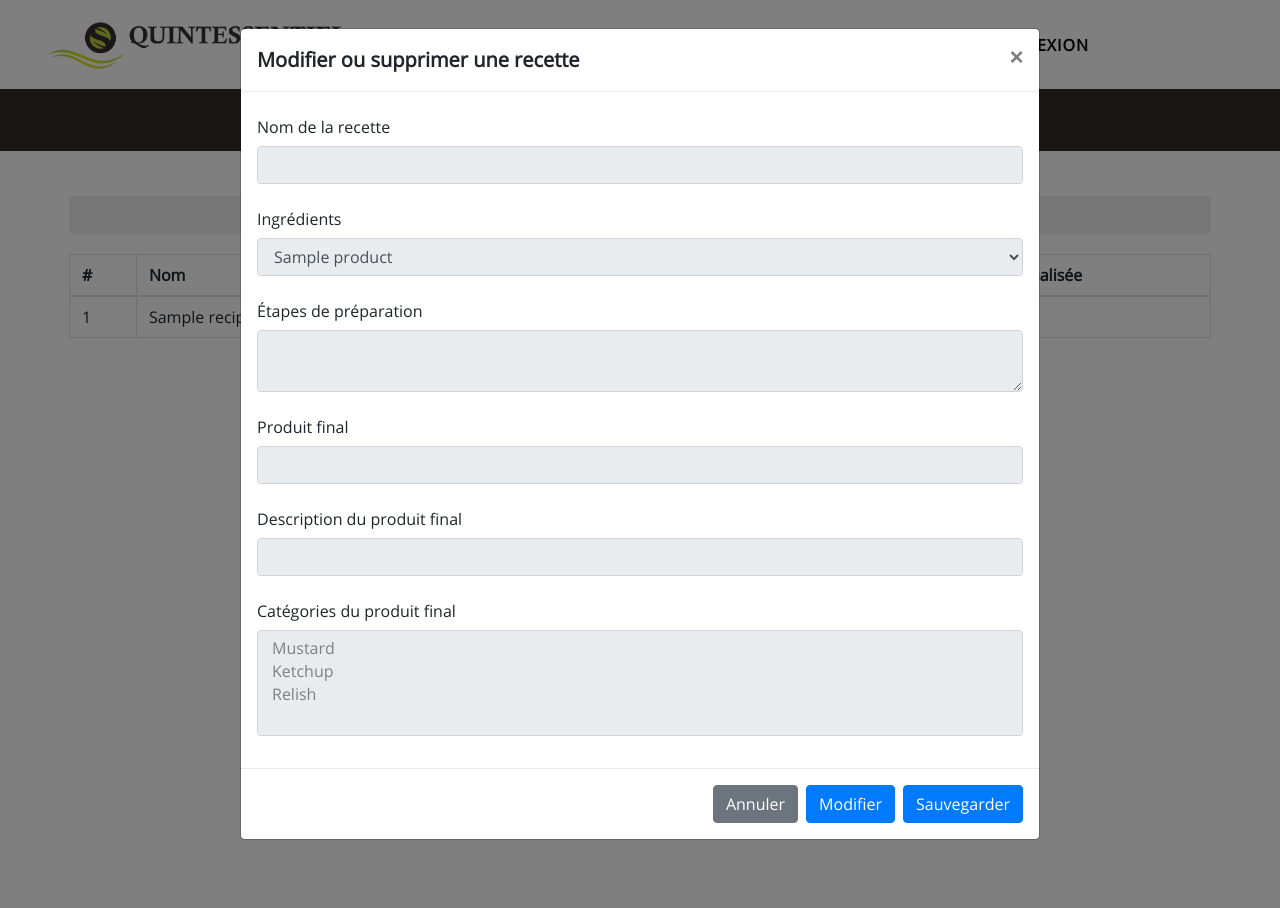
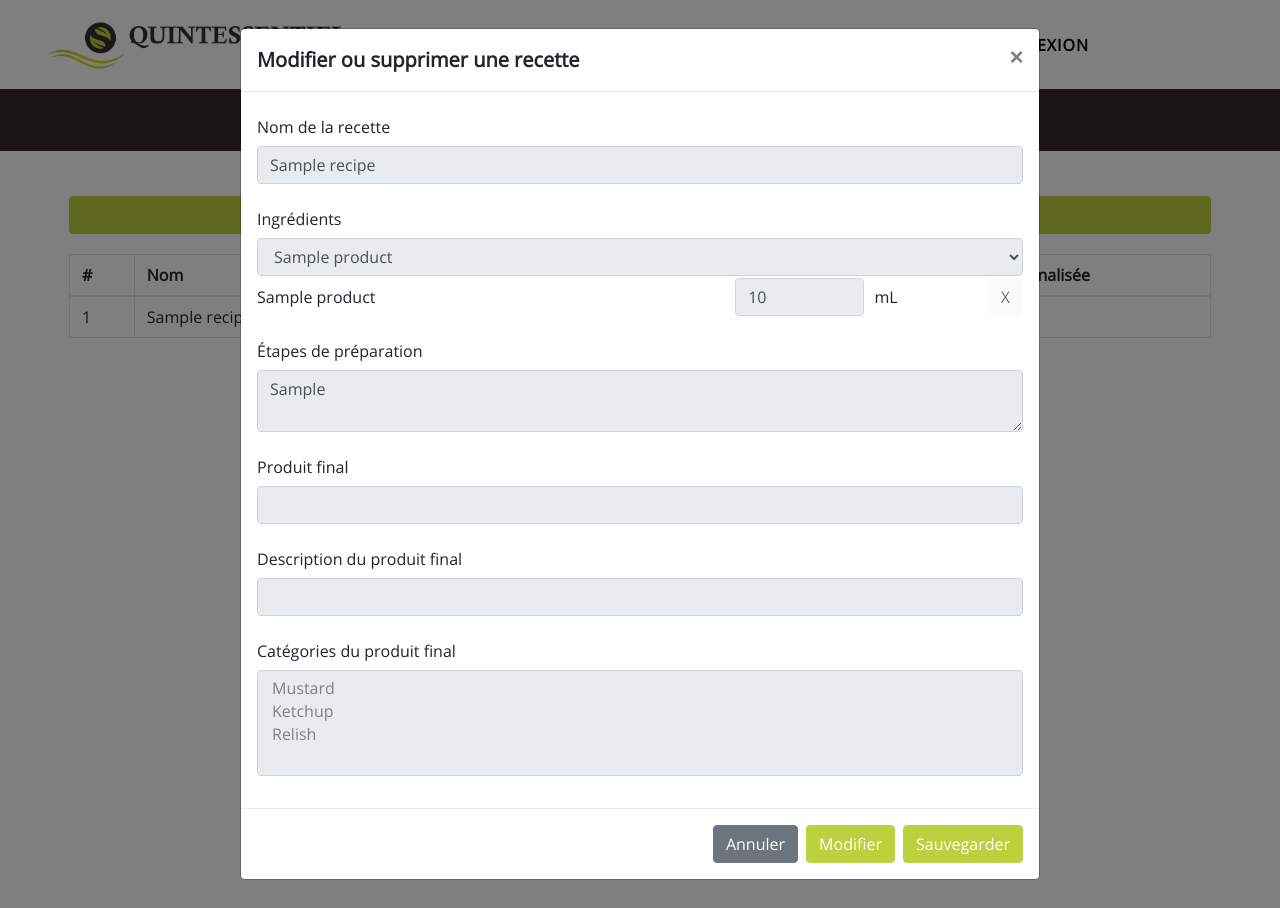
Before and after one commit to cyvilanova/projetFinalWebsite, a PHP site: page /myrecipes.php in a window 1280 px wide, after a click that opens the changed part. Run offline with PHP 8.4, Linux system fonts and the light colour scheme; tables that the repository leaves empty hold one stand-in row (values such as "Sample post"); some libraries are stand-ins or nearby versions.

Commit message:
Added addRecipe modal & changed the order of parameters for product constructor

```diff
--- a/javascript/manageRecipes.js
+++ b/javascript/manageRecipes.js
@@ -7,13 +7,8 @@ function editRecipe(recipe) {
   document.getElementById('recipe-name').value = recipe.name;
   document.getElementById('recipe-steps').value = recipe.steps;
 
-  console.log(recipe);
   displayIngredients(recipe.ingredients);
 }
-
-$('#myModal').on('shown.bs.modal', function () {
-  $('#recipe-name').trigger('focus')
-});
 
 /** Enables the editing in the modal to edit the recipe */
 function enableEditing() {
@@ -22,25 +17,33 @@ function enableEditing() {
 
 /** Changes the state of the editable areas */
 function disableForm(disabled) {
+  $("#removeIng").prop("disabled", disabled);
   $("#editModal input").prop("disabled", disabled);
   $("#recipe-steps").prop("disabled", disabled);
   $("#product-categories").prop("disabled", disabled);
   $("#recipe-ingredients").prop("disabled", disabled);
-  $("#removeIngredient").prop("disabled", disabled);
+}
+
+function addRecipeAddIngredientModal(select) {
+  addIngredient(select, '#addModal');
+}
+
+function editRecipeAddIngredientModal(select) {
+  addIngredient(select, '#editModal');
 }
 
 /** Update the list of ingredients used for the recipe in the modal. */
-function addIngredient(select) {
+function addIngredient(select, modalId) {
 
   const ingredientId = ($($('#recipe-ingredients').find("option")[select.selectedIndex]).attr("id"));
   let html1 = '<div class=\"ingredient-item\" id="ingredient-item-' + ingredientId + '"></div>';
   const html2 = '<label for=\"ingredient\" class=\"col-form-label\">' + $('#recipe-ingredients').val() + '</label>';
   const html4 = '<input type=\"number\" step=\"0.01\" min=\"0\" lang=\"en\" class=\"form-control input-volume\" id=\"recipe-ingredient\" value=0>';
   const html5 = '<label class=\"col-form-label label-volume\"> mL </label>';
-  const deleteBtn = '<button type="button" class="btn btn-light btn-remove" id="removeIngredient" onclick="removeIngredient(' + ingredientId +')">X</button>';
+  const deleteBtn = '<button type="button" class="btn btn-light btn-remove" id="removeIng" onclick="removeIngredient(' + ingredientId +')" disabled>X</button>';
 
   html1 = $(html1).append(html2, html4, html5, deleteBtn);
-  $('#ingredients').append(html1);
+  $(modalId).find('#ingredients').append(html1);
 }
 
 /** Removes an ingredient from the list when clicking on the X */
@@ -60,6 +63,6 @@ function displayIngredients(ingredients) {
     const deleteBtn = '<button type="button" class="btn btn-light btn-remove" onclick="removeIngredient(' + ingredients[i].id +')" disabled>X</button>';
 
     html1 = $(html1).append(html2, html4, html5, deleteBtn);
-    $('#ingredients').append(html1);
+    $('#editModal').find('#ingredients').append(html1);
   }
 }
--- a/myrecipes.php
+++ b/myrecipes.php
@@ -36,7 +36,7 @@ include_once "phpScripts/Product/CtrlProduct.php";
     </div>
 
     <div class="recipes-wrapper table-responsive">
-        <button type="button" class="btn btn-add-recipe" data-toggle="modal" data-target="#editModal">Ajouter une recette</button>
+        <button type="button" class="btn btn-quintessentiel" data-toggle="modal" data-target="#addModal">Ajouter une recette</button>
 
         <table class="table table-bordered table-hover">
             <thead class="thead-light">
@@ -56,7 +56,7 @@ include_once "phpScripts/Product/CtrlProduct.php";
         </table>
     </div>
 
-
+    <!-- Edit a recipe modal -->
     <div class="modal fade" id="editModal" tabindex="-1" role="dialog" aria-labelledby="editRecipeModal" aria-hidden="true">
         <div class="modal-dialog modal-lg" role="document">
             <div class="modal-content">
@@ -74,7 +74,7 @@ include_once "phpScripts/Product/CtrlProduct.php";
                         </div>
                         <div class="form-group">
                             <label for="recipe-ingredients" class="col-form-label">Ingrédients</label>
-                            <select class="form-control selectpicker" data-live-search="true" onchange="addIngredient(this)" id="recipe-ingredients" data-live-search="true" disabled>
+                            <select class="form-control selectpicker" data-live-search="true" onchange="editRecipeAddIngredientModal(this)" id="recipe-ingredients" data-live-search="true" disabled>
                                 <?php
                                 $ctrlP = new CtrlProduct();
                                 $ctrlP->loadAllIngredients();
@@ -97,7 +97,7 @@ include_once "phpScripts/Product/CtrlProduct.php";
                         </div>
                         <div class="form-group">
                             <label for="product-categories" class="col-form-label">Catégories du produit final</label>
-                            <select class="form-control selectpicker" multiple data-live-search="true" id="product-categories" data-live-search="true" disabled>
+                            <select class="form-control selectpicker" multiple data-live-search="true" id="product-categories" disabled>
                                 <option>Mustard</option>
                                 <option>Ketchup</option>
                                 <option>Relish</option>
@@ -107,8 +107,65 @@ include_once "phpScripts/Product/CtrlProduct.php";
                 </div>
                 <div class="modal-footer">
                     <button type="button" class="btn btn-secondary" data-dismiss="modal">Annuler</button>
-                    <button type="button" class="btn btn-primary" onclick="enableEditing()">Modifier</button>
-                    <button type="button" class="btn btn-primary">Sauvegarder</button>
+                    <button type="button" class="btn btn-quintessentiel" onclick="enableEditing()">Modifier</button>
+                    <button type="button" class="btn btn-quintessentiel">Sauvegarder</button>
+                </div>
+            </div>
+        </div>
+    </div>
+
+    <!-- New recipe modal -->
+    <div class="modal fade" id="addModal" tabindex="-1" role="dialog" aria-labelledby="addRecipeModal" aria-hidden="true">
+        <div class="modal-dialog modal-lg" role="document">
+            <div class="modal-content">
+                <div class="modal-header">
+                    <h5 class="modal-title" id="addRecipeModal">Ajouter une nouvelle recette</h5>
+                    <button type="button" class="close" data-dismiss="modal" aria-label="Close">
+                        <span aria-hidden="true">&times;</span>
+                    </button>
+                </div>
+                <div class="modal-body">
+                    <form>
+                        <div class="form-group">
+                            <label for="recipe-name" class="col-form-label">Nom de la recette</label>
+                            <input type="text" class="form-control" id="recipe-name">
+                        </div>
+                        <div class="form-group">
+                            <label for="recipe-ingredients" class="col-form-label">Ingrédients</label>
+                            <select class="form-control selectpicker" data-live-search="true" onchange="addRecipeAddIngredientModal(this)" id="recipe-ingredients">
+                                <?php
+                                $ctrlP = new CtrlProduct();
+                                $ctrlP->loadAllIngredients();
+                                ?>
+                            </select>
+                            <div id="ingredients" class="ingredients-list">
+                            </div>
+                        </div>
+                        <div class="form-group">
+                            <label for="recipe-steps" class="col-form-label">Étapes de préparation</label>
+                            <textarea class="form-control" id="recipe-steps"></textarea>
+                        </div>
+                        <div class="form-group">
+                            <label for="recipe-product" class="col-form-label">Produit final</label>
+                            <input type="text" class="form-control" id="recipe-product">
+                        </div>
+                        <div class="form-group">
+                            <label for="recipe-description" class="col-form-label">Description du produit final</label>
+                            <input type="text" class="form-control" id="recipe-description">
+                        </div>
+                        <div class="form-group">
+                            <label for="product-categories" class="col-form-label">Catégories du produit final</label>
+                            <select class="form-control selectpicker" multiple data-live-search="true" id="product-categories" data-live-search="true">
+                                <option>Mustard</option>
+                                <option>Ketchup</option>
+                                <option>Relish</option>
+                            </select>
+                        </div>
+                    </form>
+                </div>
+                <div class="modal-footer">
+                    <button type="button" class="btn btn-secondary" data-dismiss="modal">Annuler</button>
+                    <button type="button" class="btn btn-quintessentiel">Sauvegarder</button>
                 </div>
             </div>
         </div>
--- a/phpScripts/Product/MgrProduct.php
+++ b/phpScripts/Product/MgrProduct.php
@@ -182,11 +182,11 @@ class MgrProduct
             $product = new Product(
                 $result[1], // name
                 [],        // Categories
-                $result[3], // is_sellable
-                $result[5], // price
-                $result[4], // description
-                $result[6], // quantity
-                $result[2] //path
+                $result[2], // is_sellable
+                $result[4], // price
+                $result[3], // description
+                $result[5], // quantity
+                $result[6] //path
             );
 
 
```
